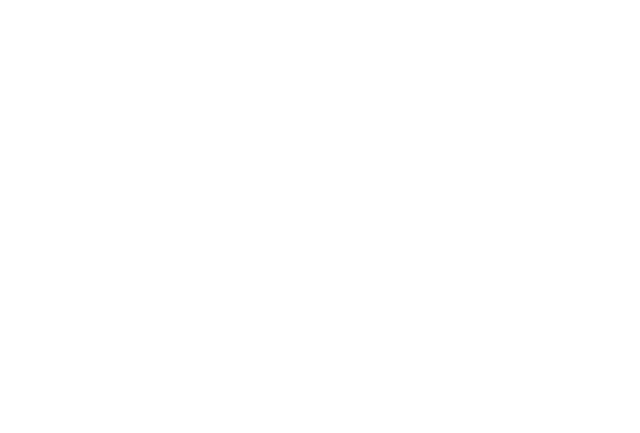
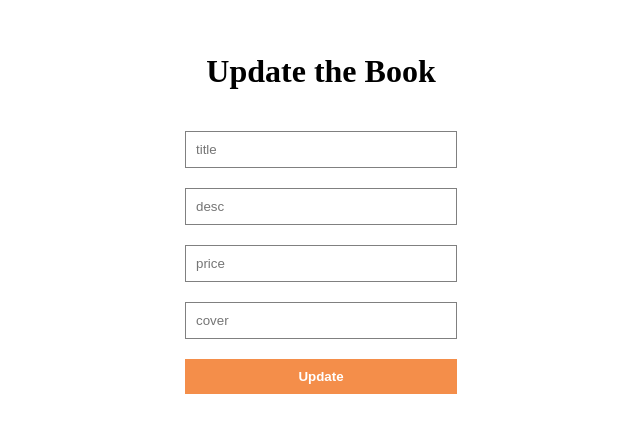
Before and after one commit to tafitahery/books, a React (Vite) app in the folder client/: page /update/1 in a window 1280 px wide. Before the commit this address had no page. Shown: the part 195-628 px from the top of the page, without its empty margins (319-959 px from the left). Built offline with nearby package versions, Linux system fonts and the light colour scheme.

Commit message:
React Node.js MySql How to Update Data

```diff
--- a/client/src/App.jsx
+++ b/client/src/App.jsx
@@ -11,7 +11,7 @@
         <Routes>
           <Route path="/" element={<Books />} />
           <Route path="/add" element={<Add />} />
-          <Route path="/update" element={<Update />} />
+          <Route path="/update/:id" element={<Update />} />
         </Routes>
       </BrowserRouter>
     </div>
--- a/client/src/pages/Books.jsx
+++ b/client/src/pages/Books.jsx
@@ -39,7 +39,9 @@
             <button className="delete" onClick={() => handleDelte(book.id)}>
               Delete
             </button>
-            <button className="update">Update</button>
+            <button className="update">
+              <Link to={`/update/${book.id}`}>Update</Link>
+            </button>
           </div>
         ))}
       </div>
--- a/client/src/pages/Update.jsx
+++ b/client/src/pages/Update.jsx
@@ -1,3 +1,66 @@
+import axios from 'axios';
+import { useState } from 'react';
+import { useNavigate, useParams } from 'react-router-dom';
+
 export default function Update() {
-  return <div>Update</div>;
+  const [book, setBook] = useState({
+    title: '',
+    desc: '',
+    price: 0,
+    cover: '',
+  });
+  const navigate = useNavigate();
+  const { id } = useParams();
+
+  const handleChange = (e) => {
+    setBook((prev) => ({ ...prev, [e.target.name]: e.target.value }));
+  };
+
+  const handleClick = async (e) => {
+    e.preventDefault();
+    try {
+      await axios.put(`http://localhost:8800/books/${id}`, {
+        ...book,
+        price: parseInt(book.price),
+      });
+      navigate('/');
+    } catch (err) {
+      console.log(err);
+    }
+  };
+
+  return (
+    <div>
+      <form>
+        <h1>Update the Book</h1>
+        <input
+          name="title"
+          type="text"
+          placeholder="title"
+          onChange={handleChange}
+        />
+        <input
+          name="desc"
+          type="text"
+          placeholder="desc"
+          onChange={handleChange}
+        />
+        <input
+          name="price"
+          type="number"
+          placeholder="price"
+          onChange={handleChange}
+        />
+        <input
+          name="cover"
+          type="text"
+          placeholder="cover"
+          onChange={handleChange}
+        />
+        <button className="formButton" onClick={handleClick}>
+          Update
+        </button>
+      </form>
+    </div>
+  );
 }
--- a/client/src/style.css
+++ b/client/src/style.css
@@ -44,3 +44,24 @@
   border: 1px solid rgb(204, 204, 243);
   color: rgb(139, 139, 234);
 }
+
+form {
+  display: flex;
+  flex-direction: column;
+  gap: 20px;
+}
+
+input {
+  width: 250px;
+  padding: 10px;
+  border: 1px solid gray;
+}
+
+.formButton {
+  border: none;
+  padding: 10px;
+  background-color: rgb(244, 142, 74);
+  color: white;
+  font-weight: bold;
+  cursor: pointer;
+}
```
Also changed, not shown: 1 other file (tests, documents, lock files or other folders).
